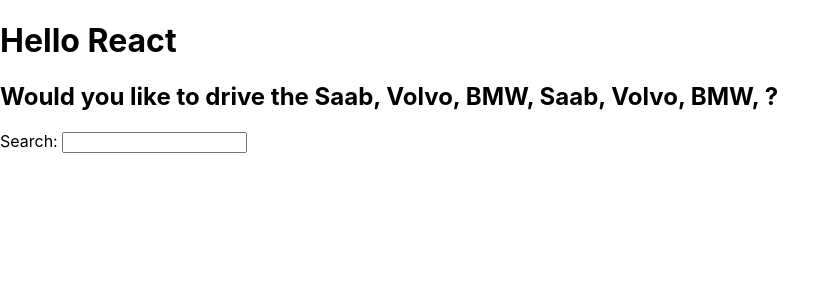
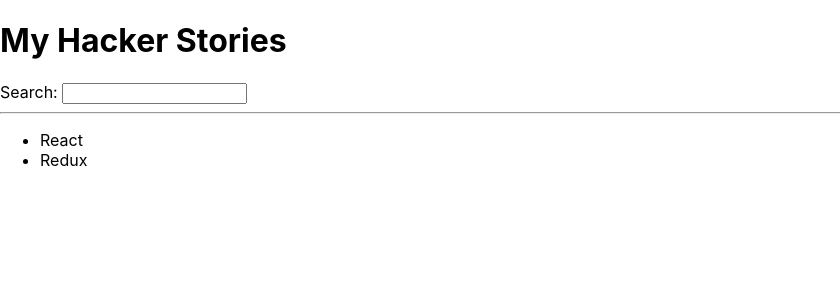
Before and after one commit to brian23662/ReactApp, a React (Create React App) app: page / in a window 1280 px wide. Shown: the top 300 px of the page, without its empty margins (0-840 px from the left). Built offline with nearby package versions, Linux system fonts and the light colour scheme.

Commit message:
stable identifier with array

```diff
--- a/src/App.js
+++ b/src/App.js
@@ -1,30 +1,38 @@
 import * as React from 'react';
-var cars = ["Saab", "Volvo", "BMW"]
-var text = "";
-function getTitle(title) {
-  return title;
-}
 
-function getCar() {
-  for (let i = 0; i < cars.length; i++) {
-    text += cars[i] + ", ";
-  }
-  return text;
-}
-
+const list = [
+  {
+    title: 'React',
+    url: 'https://reactjs.org/',
+    author: 'Jordan Walke',
+    num_comments: 3,
+    points: 4,
+    objectID: 0,
+  },
+  {
+    title: 'Redux',
+    url: 'https://redux.js.org/',
+    author: 'Dan Abramov, Andrew Clark',
+    num_comments: 2,
+    points: 5,
+    objectID: 1,
+  },
+];
 function App() {
   return (
     <div>
-      <h1>
-        Hello {getTitle('React')}
+      <h1>My Hacker Stories</h1>
 
-      </h1>
-
-      <h2>
-        Would you like to drive the {getCar()} ?
-      </h2>
       <label htmlFor="search">Search: </label>
       <input id="search" type="text" />
+
+      <hr />
+
+      <ul>
+        {list.map(function (item) {
+          return <li key={item.objectID}>{item.title}</li>;
+        })}
+      </ul>
     </div>
   );
 }
```
